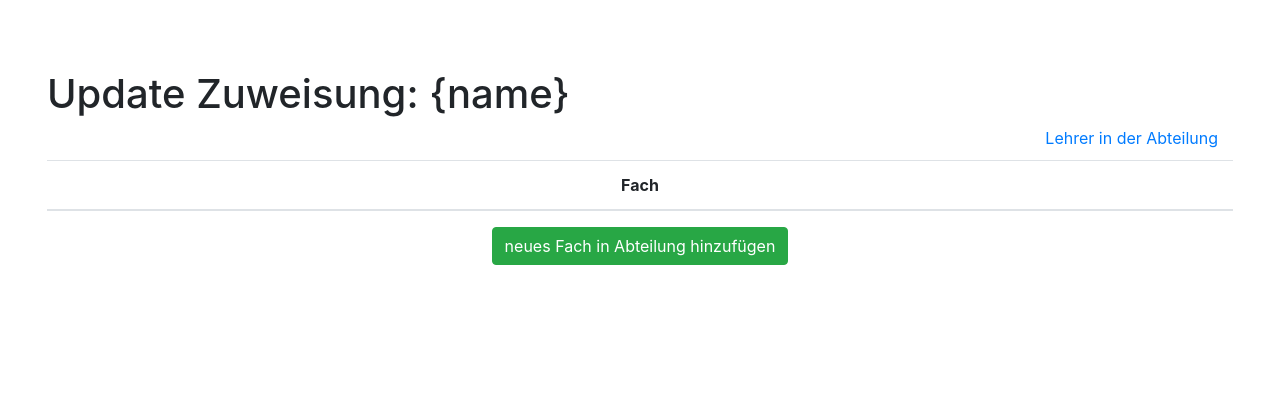
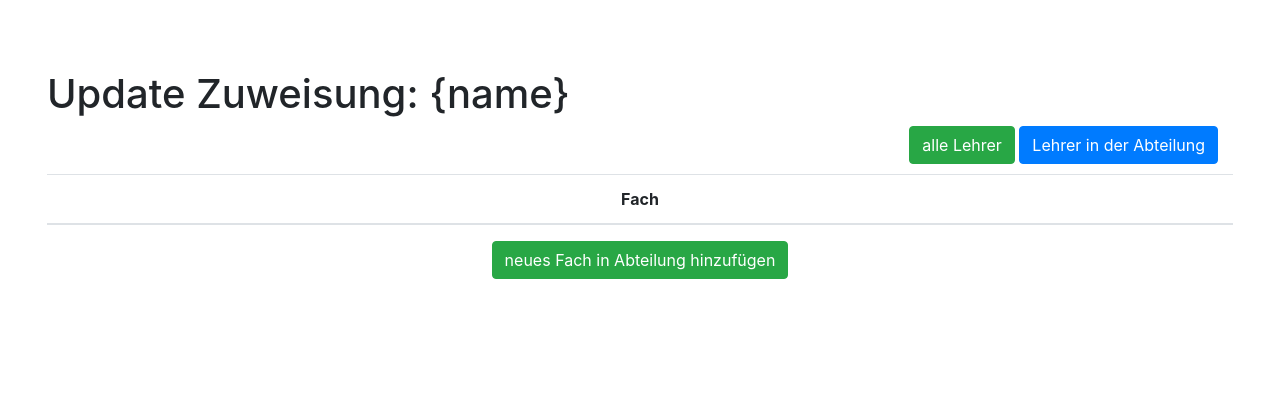
Before and after one commit to BrandnerChristoph/lfvt, a Yii app: template views/class-subject/update-department.php in a window 1280 px wide. Shown: the top 420 px of the page. Run offline with PHP 8.4 and a stand-in for Yii, Linux system fonts and the light colour scheme; the template is opened without the code that fills it, so the values that code supplies are empty; some libraries are stand-ins or nearby versions.

Commit message:
add overview for all teachers on classindex

```diff
--- a/views/class-subject/update-department.php
+++ b/views/class-subject/update-department.php
@@ -46,8 +46,16 @@ $classList = SchoolClass::getArrayHelperList();
                                 "Lehrerauslastung",
                                 "directories=0,titlebar=0,toolbar=0,location=0,status=0,menubar=0,scrollbars=no,resizable=no,width=700,height=900");
                 }
+                function showAllTeachers(){
+                    window.open("<?= Url::to(['/teacher/index-part',
+                                                ])?>",
+                                "Lehrerauslastung (alle Lehrer)",
+                                "directories=0,titlebar=0,toolbar=0,location=0,status=0,menubar=0,scrollbars=no,resizable=no,width=700,height=900");
+                }
             </script>
-            <?= Html::a("Lehrer in der Abteilung", '#', ['onClick' => 'showTeacherInDepartment();']) ?>
+
+            <?= Html::a("alle Lehrer", '#', ['onClick' => 'showAllTeachers();', 'class' =>'btn btn-success']) ?>
+            <?= Html::a("Lehrer in der Abteilung", '#', ['onClick' => 'showTeacherInDepartment();', 'class' =>'btn btn-primary']) ?>
         </div>
 
         <div class="col-lg-12">
--- a/views/teacher/_form.php
+++ b/views/teacher/_form.php
@@ -28,7 +28,7 @@ use yii\widgets\ActiveForm;
         <?= $form->field($model, 'is_active')->widget(Select2::classname(),[
                             'data' => [1 => 'ja', 0 => 'nein'],
                             'options' => [
-                                'placeholder' => 'Abteilung',
+                                'placeholder' => 'aktiv / inaktiv',
 
                             ],
                             'pluginOptions' => [
--- a/views/teacher/index.php
+++ b/views/teacher/index.php
@@ -4,6 +4,7 @@ use yii\helpers\Html;
 //use yii\grid\GridView;
 use yii\widgets\Pjax;
 use kartik\grid\GridView;
+
 use yii\helpers\ArrayHelper;
 use kartik\export\ExportMenu;
 /* @var $this yii\web\View */
@@ -196,13 +197,13 @@ $this->params['breadcrumbs'][] = $this->title;
             ],
             [
                 'attribute' => 'is_active',
-                'format' => "raw",
+                'format' => "html",
                 'value' => function($model) {
                     if($model->is_active == 1)
                         return "Ja";
                     return "<span style='color: red;'>nein</span>";
                 },
-                'filter' => [1 => 'ja'],
+                'filter' => [1 => 'ja', 0 => 'nein'],
                 'filterType' => GridView::FILTER_SELECT2,
                 'filterWidgetOptions' => [
                     'options' => ['prompt' => ''],
```
